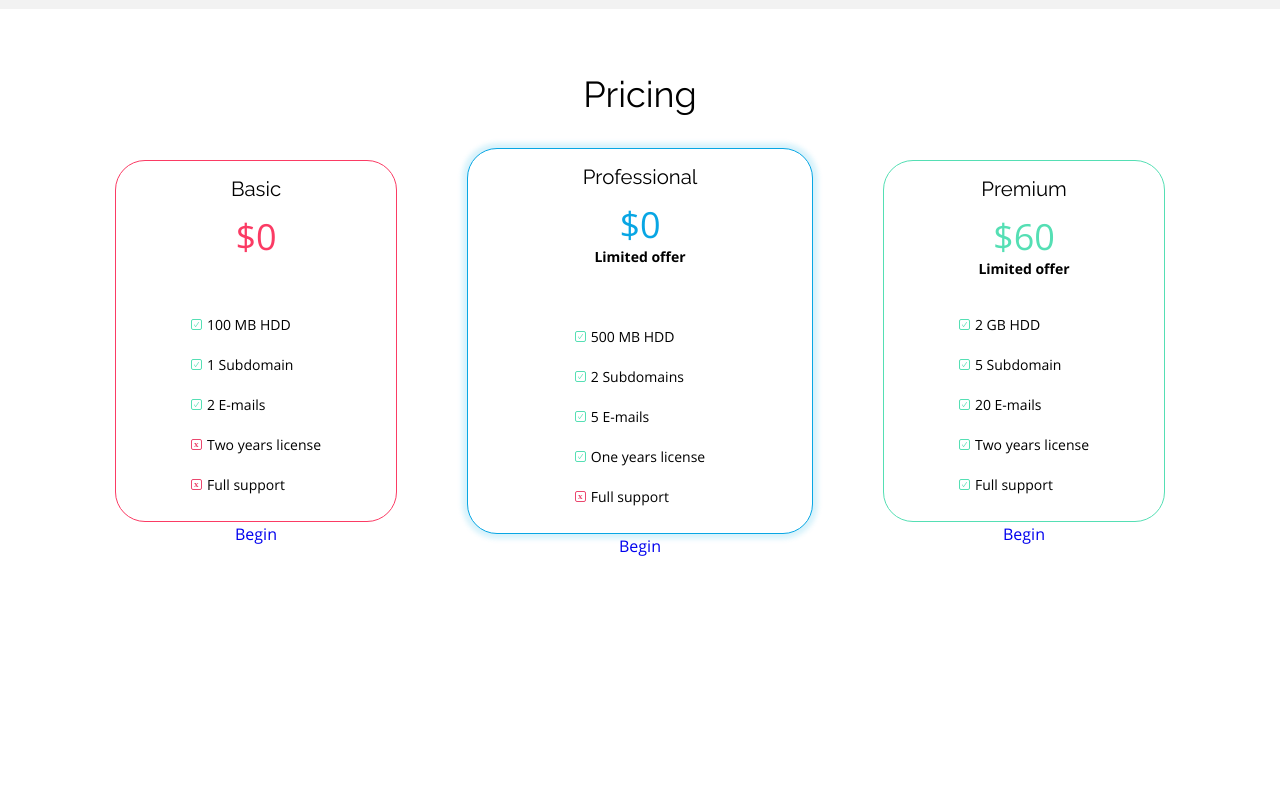
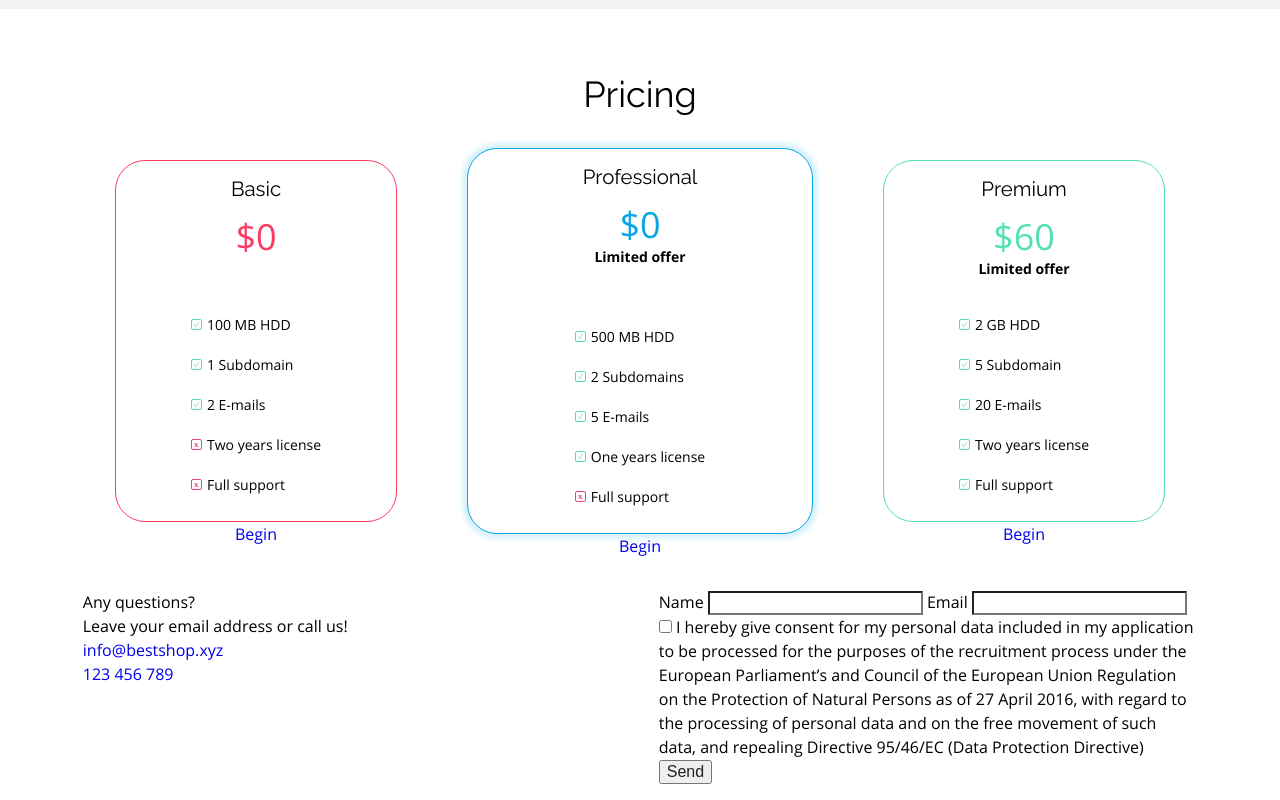
Before and after one commit to DariuszMeissner/BestShop-web-app, a website: page index.html in a window 1280 px wide. Shown: the part 2314-3114 px from the top of the page. Before the commit the page ends 2888 px from the top, so only its background shows below. Drawn offline with Linux system fonts and the light colour scheme.

Commit message:
adding contact section

```diff
--- a/index.html
+++ b/index.html
@@ -204,6 +204,48 @@
       </div>
     </section>
 
+    <section class="contact">
+      <div class="container">
+        <div class="row">
+
+          <div class="col-xs-12 col-sm-12 col-md-6">
+            <address class="contact__info">
+              <div class="contact__title">Any questions?</div>
+              <div class="contact__description">Leave your email address or call us!</div>
+              <div class="contact__item contact__item--email"><a class="contact__email"
+                  href="info@bestshop.xyz">info@bestshop.xyz</a></div>
+              <div class="contact__item contact__item--phone"><a class="contact__phone" href="tel:123-456-789">123 456
+                  789</a></div>
+            </address>
+          </div>
+
+          <div class="col-xs-12 col-sm-12 col-md-6">
+            <form class="contact__form">
+              <label for="name" class="contact__label">Name
+                <input type="text" name="name" id="name" class="contact__input">
+              </label>
+              <label for="email" class="contact__label">Email
+                <input type="email" name="email" id="email" class="contact__input">
+              </label>
+              <label for="policy" class="contact__label--policy">
+                <input type="checkbox" name="policy" id="policy" class="contact__hidedInput">
+                <span class="contact__checkbox"></span>
+                I hereby give consent for my personal data included in my application to be processed for the purposes
+                of the recruitment process under the European Parliament’s and Council of the European Union
+                Regulation on the Protection of Natural Persons as of 27 April 2016, with regard to the processing of
+                personal data and on the free movement of such data, and repealing Directive 95/46/EC (Data Protection
+                Directive)
+              </label>
+              <div class="contact__submit">
+                <button type="submit" class="btn contact__btn">Send</button>
+              </div>
+            </form>
+          </div>
+
+        </div>
+      </div>
+    </section>
+
   </main>
 
 </body>
```
